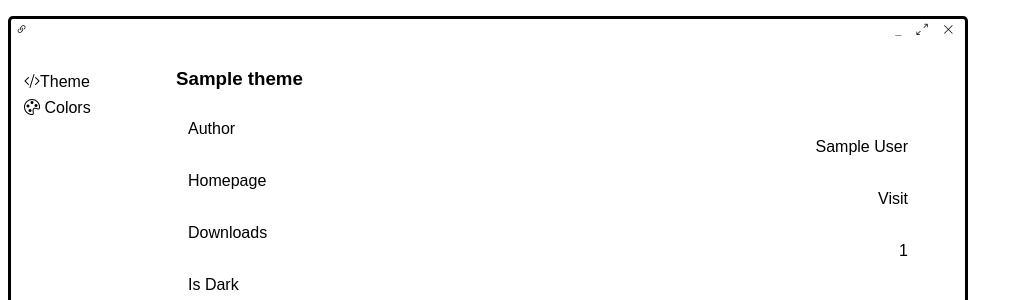
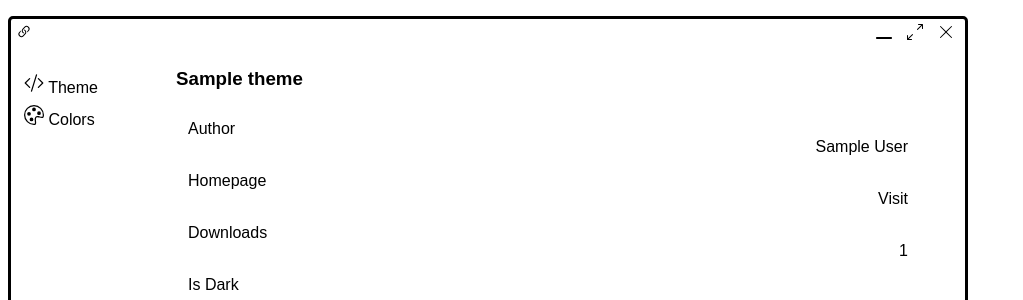
Before and after one commit to Fingel/cosmic-themes-org-py, a Django app: template themes/templates/themes/theme_list.html in a window 1280 px wide. Shown: the part 102-402 px from the top of the page, without its empty margins (0-1023 px from the left). Run offline with Django 5.2, Linux system fonts and the light colour scheme; the template is opened without the code that fills it: values that come from a table or form of the project are taken from there, others are empty; tables that the repository leaves empty hold one stand-in row (values such as "Sample post"); some libraries are stand-ins or nearby versions.

Commit message:
Inline svg

```diff
--- a/templates/base.html
+++ b/templates/base.html
@@ -11,7 +11,6 @@
         <link rel="icon" type="image/png" sizes="96x96" href="{% static 'img/favicon-96x96.png' %}">
         <link rel="icon" type="image/png" sizes="192x192"  href="{% static 'img/android-icon-192x192.png' %}">
         <title>COSMIC™ Themes</title>
-        <link rel="stylesheet" href="https://cdn.jsdelivr.net/npm/bootstrap-icons@1.11.3/font/bootstrap-icons.min.css">
         <link rel="stylesheet" href="{% static 'pico/pico.grey.min.css' %}">
         <link rel="stylesheet" href="{% static 'pico/pico.colors.min.css' %}">
         <link rel="stylesheet" href="{% static 'css/main.css' %}">
--- a/themes/templates/themes/theme_list_partial.html
+++ b/themes/templates/themes/theme_list_partial.html
@@ -8,19 +8,23 @@
 <div id="theme-preview-{{ theme.id }}">
     <div id="{{theme.name}}" class="theme-preview" x-data="{color: false }">
         <div class="theme-preview-menu">
-            <div class="menu-left"><a href="#{{ theme.name }}"><i class="bi bi-link-45deg"></i></a></div>
+            <div class="menu-left"><a href="#{{ theme.name }}">
+                {% include 'svg/link-45deg.svg' %}
+            </a></div>
             <div class="menu-right">
-                <span>_</span> <i class="bi bi-arrows-angle-expand" style="font-size: 1em;"></i>&nbsp;<i class="bi bi-x-lg"></i>
+                <span>{% include 'svg/minimize.svg' %}</span>
+                <span>{% include 'svg/maximize.svg' %}</span>
+                <span>{% include 'svg/close.svg' %}</span>
             </div>
         </div>
         <div class="theme-preview-main">
             <div class="theme-preview-sidebar">
                 <ul>
                     <li x-bind:class="color ? '' : 'active'" x-on:click="color = false">
-                        <i class="bi bi-code-slash mx-1"></i>Theme
+                        {% include 'svg/code-slash.svg' %} Theme
                     </li>
                     <li x-bind:class="color ? 'active': ''" x-on:click="color = true">
-                        <i class="bi bi-palette mx-1"></i> Colors
+                        {% include 'svg/palette.svg'  %} Colors
                     </li>
                 </ul>
             </div>
```
Also changed, not shown: templates/svg/close.svg (added), templates/svg/code-slash.svg (added), templates/svg/link-45deg.svg (added), templates/svg/maximize.svg (added), templates/svg/minimize.svg (added), templates/svg/palette.svg (added).
